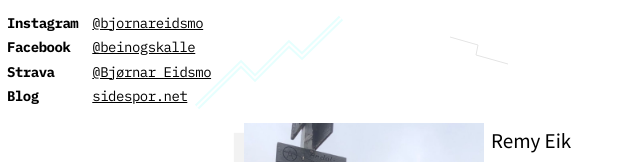
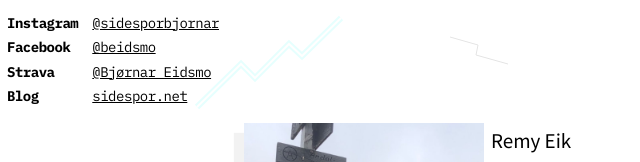
Before and after one commit to hanserino/skyblazers, a website: page docs/athletes.html in a window 1280 px wide. Shown: the part 5930-6092 px from the top of the page, 368-1008 px from the left. Drawn offline with Linux system fonts and the light colour scheme.

Commit message:
Fixed links to Bjønar's profiles

```diff
--- a/docs/athletes.html
+++ b/docs/athletes.html
@@ -372,11 +372,11 @@
             <table>
               <tr>
                 <th>Instagram</th>
-                <td><a href="https://www.instagram.com/bjornareidsmo/" target="_blank">@bjornareidsmo</a></td>
+                <td><a href="https://www.instagram.com/sidesporbjornar/" target="_blank">@sidesporbjornar</a></td>
               </tr>
               <tr>
                 <th>Facebook</th>
-                <td><a href="https://www.facebook.com/beidsmo/" target="_blank">@beinogskalle</a></td>
+                <td><a href="https://www.facebook.com/beidsmo/" target="_blank">@beidsmo</a></td>
               </tr>
               <tr>
                 <th>Strava</th>
```
